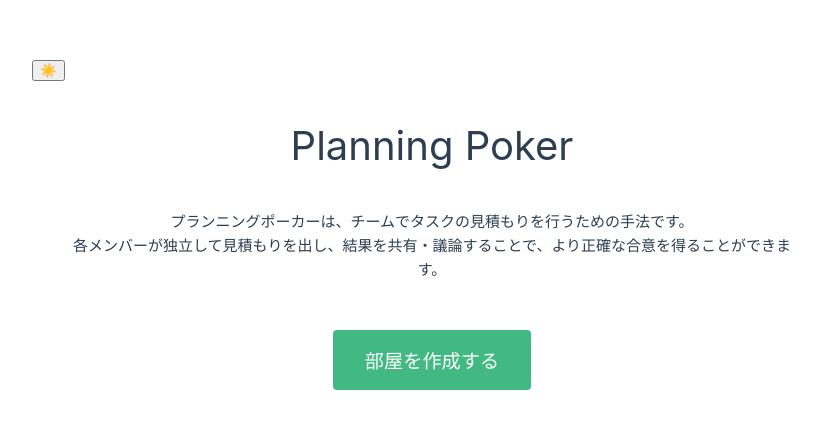
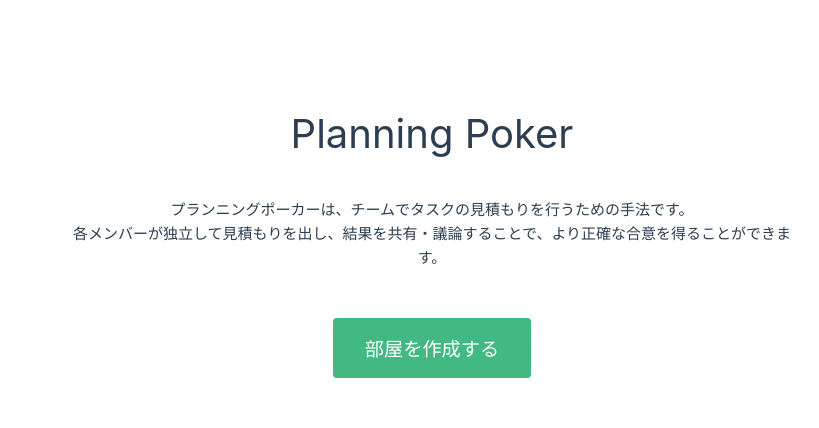
Before and after one commit to m-daichi1219/planning-porker-app, a Vue app in the folder apps/frontend/: page / in a window 1280 px wide. Shown: the part 160-588 px from the top of the page, without its empty margins (208-1027 px from the left). Built offline with nearby package versions, Linux system fonts and the light colour scheme.

Commit message:
コンポーザブルの型定義を追加し、createRoomの提供方法を改善。ダークモード切替機能を削除し、コードの可読性を向上。

```diff
--- a/apps/frontend/src/App.vue
+++ b/apps/frontend/src/App.vue
@@ -1,26 +1,14 @@
 <script setup lang="ts">
 import { RouterView } from 'vue-router'
-import { ref, watch } from 'vue'
 import { useCreateRoom } from '@/composables/room/useCreateRoom'
 import { provide } from 'vue'
+import { createRoomKey } from './composables/room/types'
 
-const isDark = ref(window.matchMedia('(prefers-color-scheme: dark)').matches)
-
-watch(isDark, (newValue) => {
-  document.documentElement.classList.toggle('dark', newValue)
-})
-
-provide('useCreateRoom', useCreateRoom)
+provide(createRoomKey, useCreateRoom)
 </script>
 
 <template>
   <div class="min-h-screen">
-    <button
-      @click="isDark = !isDark"
-      class="fixed top-4 right-4 p-2 rounded-full bg-gray-200 dark:bg-gray-800"
-    >
-      {{ isDark ? '🌙' : '☀️' }}
-    </button>
     <RouterView />
   </div>
 </template>
--- /dev/null
+++ b/apps/frontend/src/composables/room/types.ts
@@ -0,0 +1,4 @@
+import type { InjectionKey } from 'vue'
+import type { UseCreateRoomType } from '@/composables/room/useCreateRoom'
+
+export const createRoomKey: InjectionKey<UseCreateRoomType> = Symbol('useCreateRoom')
--- a/apps/frontend/src/composables/room/useCreateRoom.ts
+++ b/apps/frontend/src/composables/room/useCreateRoom.ts
@@ -1,7 +1,17 @@
-import { ref } from 'vue'
+import { ref, type Ref } from 'vue'
 import { useRouter } from 'vue-router'
 
-export const useCreateRoom = () => {
+// コンポーザブルの戻り値の型
+export type UseCreateRoomReturnType = {
+  isLoading: Ref<boolean>
+  error: Ref<string>
+  createRoom: () => Promise<void>
+}
+
+// コンポーザブル関数自体の型
+export type UseCreateRoomType = () => UseCreateRoomReturnType
+
+export const useCreateRoom: UseCreateRoomType = () => {
   // const router = useRouter()
   const isLoading = ref(false)
   const error = ref('')
--- a/apps/frontend/src/views/CreateRoom.vue
+++ b/apps/frontend/src/views/CreateRoom.vue
@@ -21,11 +21,13 @@
 </template>
 
 <script setup lang="ts">
+import { createRoomKey } from '@/composables/room/types'
 import { inject } from 'vue'
-// import { useCreateRoom as defaultUseCreateRoom } from "@/composables/room/useCreateRoom";
 
-const useCreateRoom = inject('useCreateRoom')
-const { isLoading, error, createRoom } = useCreateRoom()
+const useCreateRoomComposable = inject(createRoomKey)
+if (!useCreateRoomComposable) throw new Error('useCreateRoomComposable is not provided')
+
+const { isLoading, error, createRoom } = useCreateRoomComposable()
 </script>
 
 <style scoped>
```
